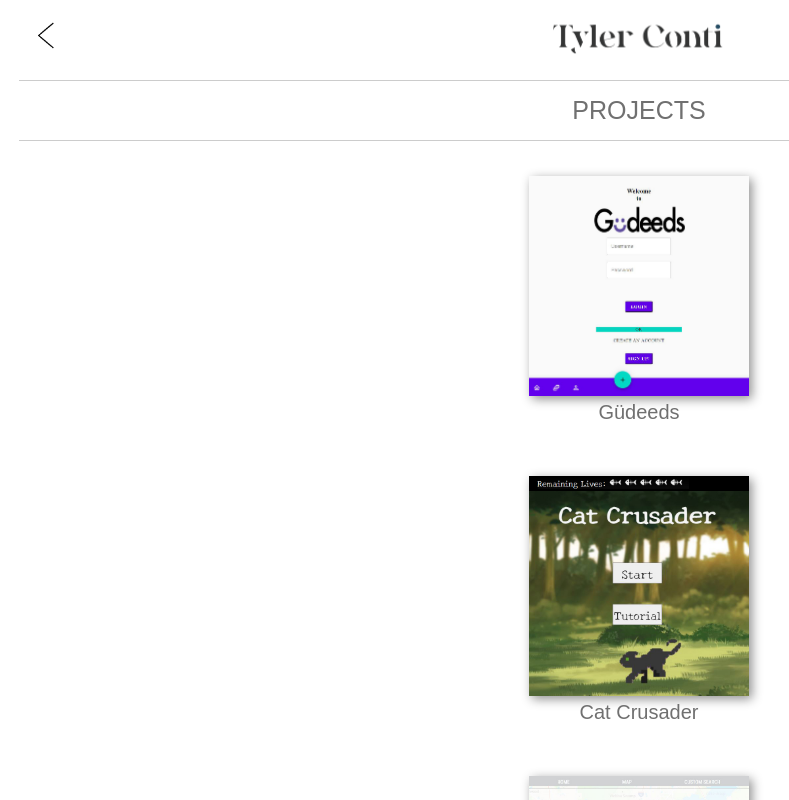
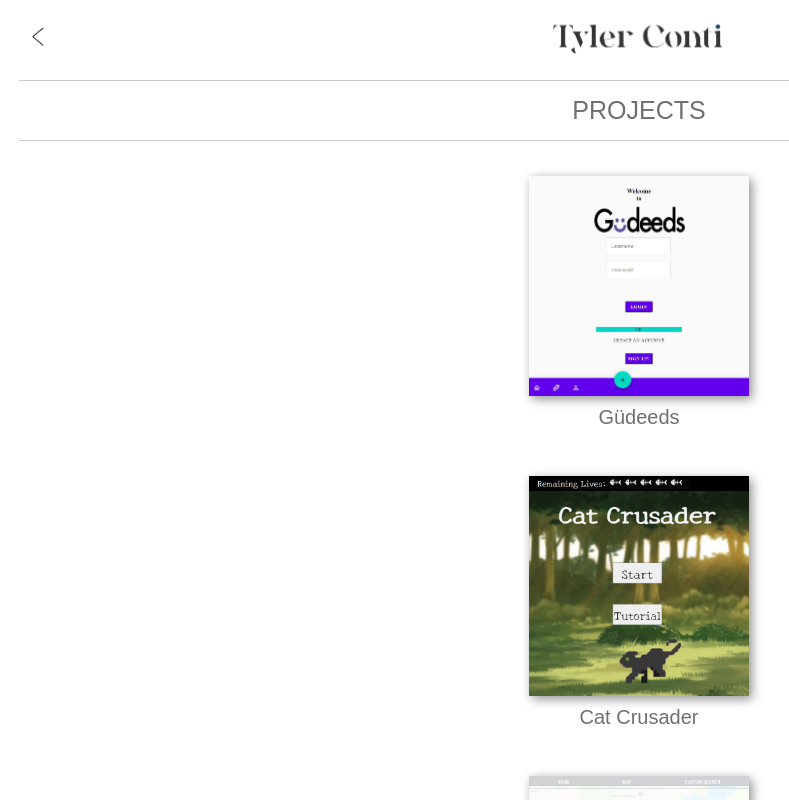
Before and after one commit to tjconti12/Portfolio-Updated, a React (Create React App) app: page /projects in a window 1280 px wide. Shown: the top 800 px of the page, without its empty margins (1-790 px from the left). Built offline with nearby package versions, Linux system fonts and the light colour scheme; a web font is replaced by a local one.

Commit message:
update heading styles and projectcard styles

```diff
--- a/src/Components/HamburgerMenu/HamburgerMenuComponent.css
+++ b/src/Components/HamburgerMenu/HamburgerMenuComponent.css
@@ -1,6 +1,6 @@
 .hamburger-menu-container {
     position: absolute;
-    top: 25px;
-    right: 20px;
+    top: 30px;
+    right: 25px;
     z-index: 100;
 }
--- a/src/Components/HamburgerMenu/HamburgerMenuComponent.js
+++ b/src/Components/HamburgerMenu/HamburgerMenuComponent.js
@@ -18,8 +18,8 @@ const HamburgerMenuComponent = ({ toggleMenu, menuOpen, color }) => {
                 isOpen={menuOpen}
                 menuClicked={toggleMenu}
                 color={color}
-                width={30}
-                height={20}
+                width={21}
+                height={14}
             />
         </div>
     )
--- a/src/Components/Header/Header.css
+++ b/src/Components/Header/Header.css
@@ -4,6 +4,7 @@
     left: 50%;
     transform: translateX(-50%);
     width: 180px;
+    cursor: pointer;
 }
 
 .header-logo {
@@ -37,9 +38,9 @@
 }
 
 .back-button-container {
-    width: 50px;
+    width: 35px;
     position: absolute;
-    top: -10px;
+    top: 5px;
     left: 20px;
     z-index: 9;
 }
--- a/src/Components/Header/Header.js
+++ b/src/Components/Header/Header.js
@@ -20,7 +20,7 @@ const Header = ({ title }) => {
     return (
         <div className="gray-line-container">
             <div className="header-logo-container">
-                <img className="header-logo" src={logo} alt="Tyler Conti Logo" />
+                <Link to="/"><img className="header-logo" src={logo} alt="Tyler Conti Logo" /></Link>
             </div>
             <div className="gray-line"></div>
             <Link className="link" to={`/${path}`}><h1 className="logo">{title}</h1></Link>
--- a/src/Components/ProjectCard/ProjectCard.css
+++ b/src/Components/ProjectCard/ProjectCard.css
@@ -30,7 +30,7 @@
     font-size: 2rem;
     font-style: normal;
     text-align: center;
-    margin-top: 0.5rem;
+    margin-top: 10px;
     color: #707070;
     text-decoration: none;
 }
```
